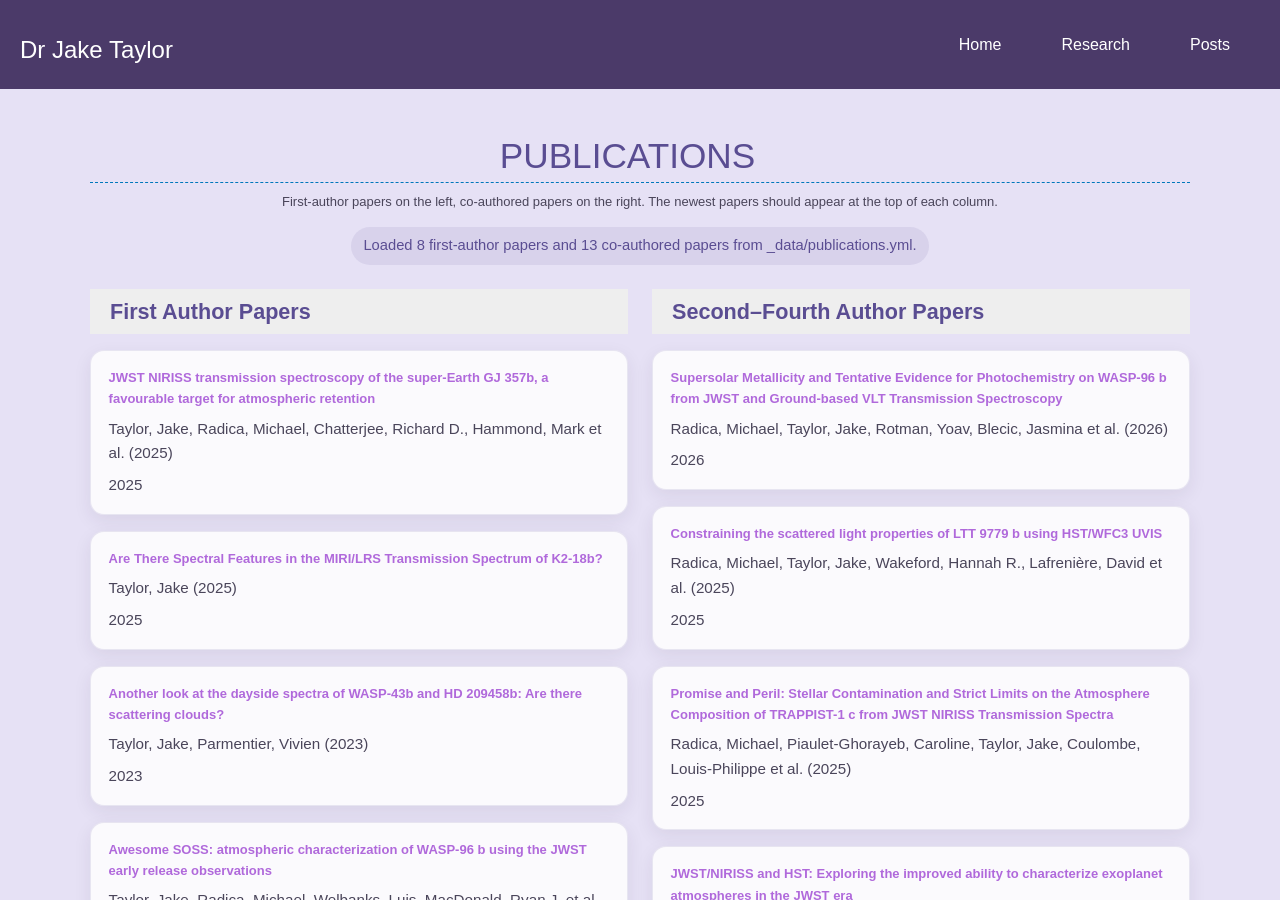
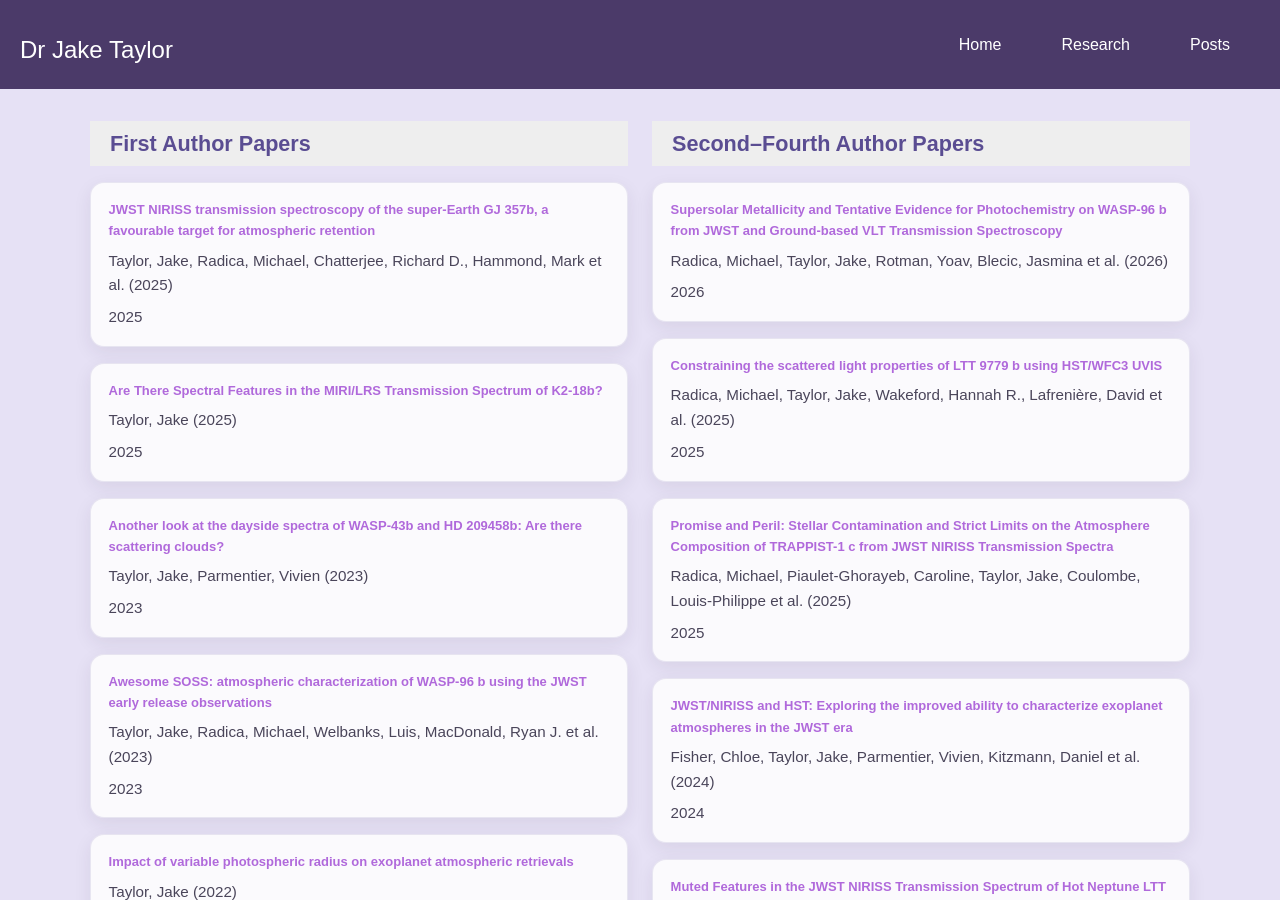
Before and after one commit to astrojaket/astrojaket.github.io, a Jekyll site: the page built from _pages/publications.html, in a window 1280 px wide and 900 px high. Built offline with Jekyll 4.4.1, drawn with Linux system fonts in a browser that asks for light colours.

Commit message:
updating publications

```diff
--- a/_pages/publications.html
+++ b/_pages/publications.html
@@ -110,16 +110,6 @@ permalink: /publications/
 {% assign coauthor_count = coauthor | size %}
 
 <div class="pub-wrap">
-  <div class="pub-intro">
-    <h1>Publications</h1>
-    <p>
-      First-author papers on the left, co-authored papers on the right.
-      The newest papers should appear at the top of each column.
-    </p>
-    <div class="pub-debug">
-      Loaded {{ first_count }} first-author papers and {{ coauthor_count }} co-authored papers from <code>_data/publications.yml</code>.
-    </div>
-  </div>
 
   {% if first_count == 0 and coauthor_count == 0 %}
     <div class="pub-empty">
```
